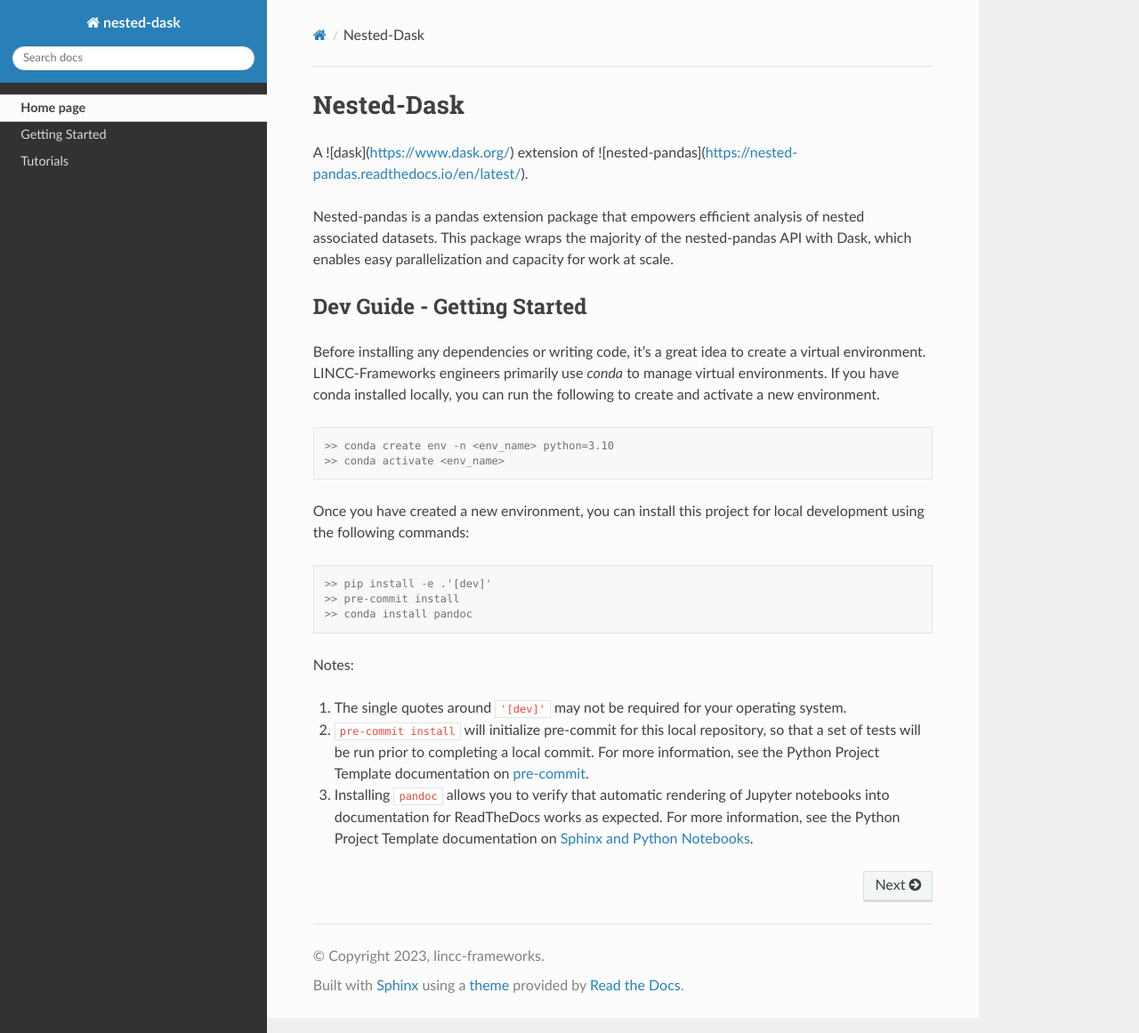
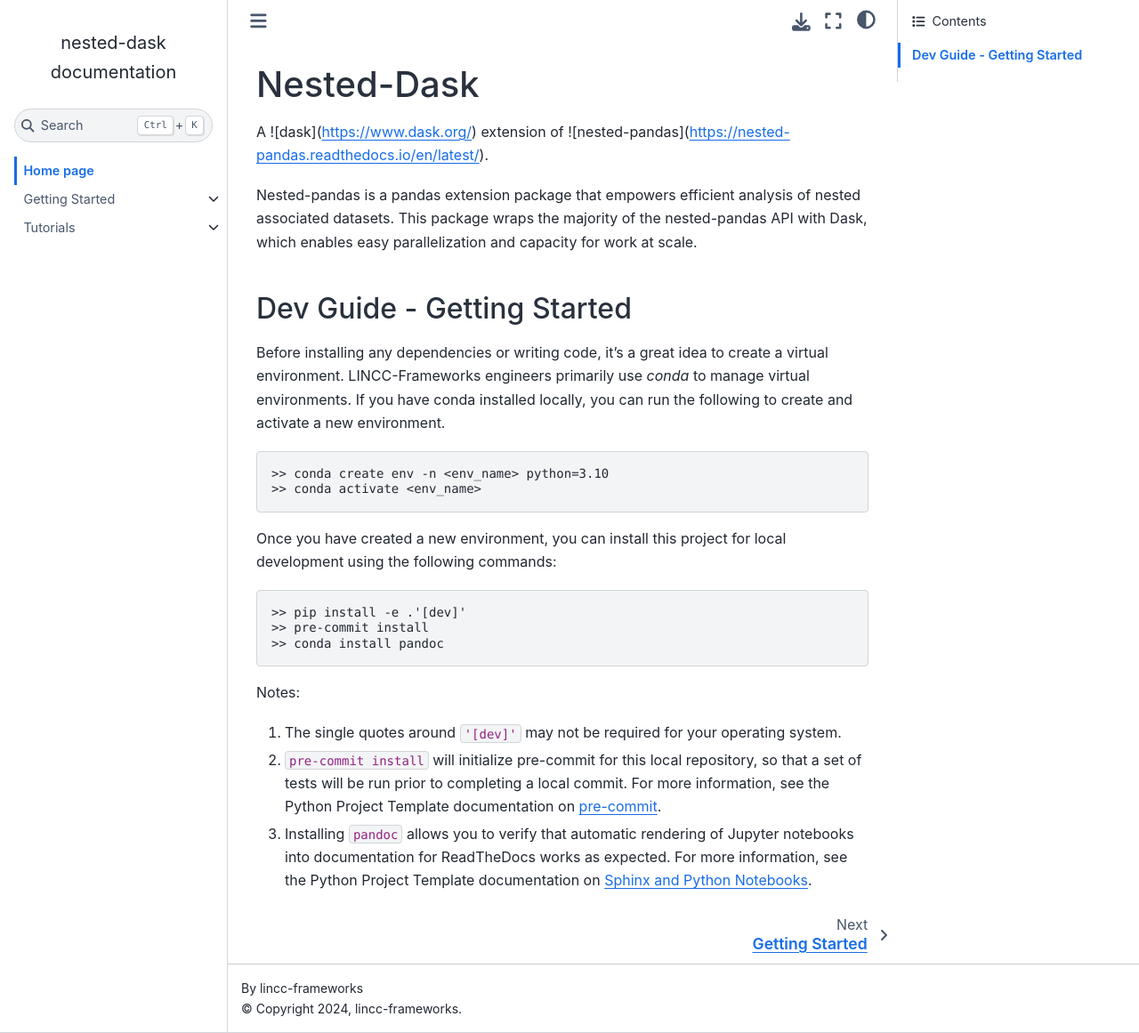
Before and after one commit to lincc-frameworks/nested-dask, a Sphinx documentation site: the page built from docs/index.rst, in a window 1280 px wide and 1161 px high. Shown: the whole window at 89% size. Built offline with Sphinx 7.4.7 and the Sphinx Book theme 1.1.4, drawn with Linux system fonts in a browser that asks for light colours; pages that are not in the unit, such as notebooks, are missing from menus.

Commit message:
change css

```diff
--- /dev/null
+++ b/docs/_static/custom.css
@@ -0,0 +1,3 @@
+.jupyter-widgets {
+    color: var(--pst-color-text-base) !important;
+}
--- a/docs/conf.py
+++ b/docs/conf.py
@@ -15,7 +15,7 @@
 # https://www.sphinx-doc.org/en/master/usage/configuration.html#project-information
 
 project = "nested-dask"
-copyright = "2023, lincc-frameworks"
+copyright = "2024, lincc-frameworks"
 author = "lincc-frameworks"
 release = version("nested-dask")
 # for example take major/minor
@@ -55,4 +55,4 @@
 autoapi_add_toc_tree_entry = False
 autoapi_member_order = "bysource"
 
-html_theme = "sphinx_rtd_theme"
+html_theme = "sphinx_book_theme"
--- a/docs/requirements.txt
+++ b/docs/requirements.txt
@@ -7,4 +7,4 @@
 sphinx
 sphinx-autoapi
 sphinx-copybutton
-sphinx-rtd-theme
+sphinx-book-theme
```
